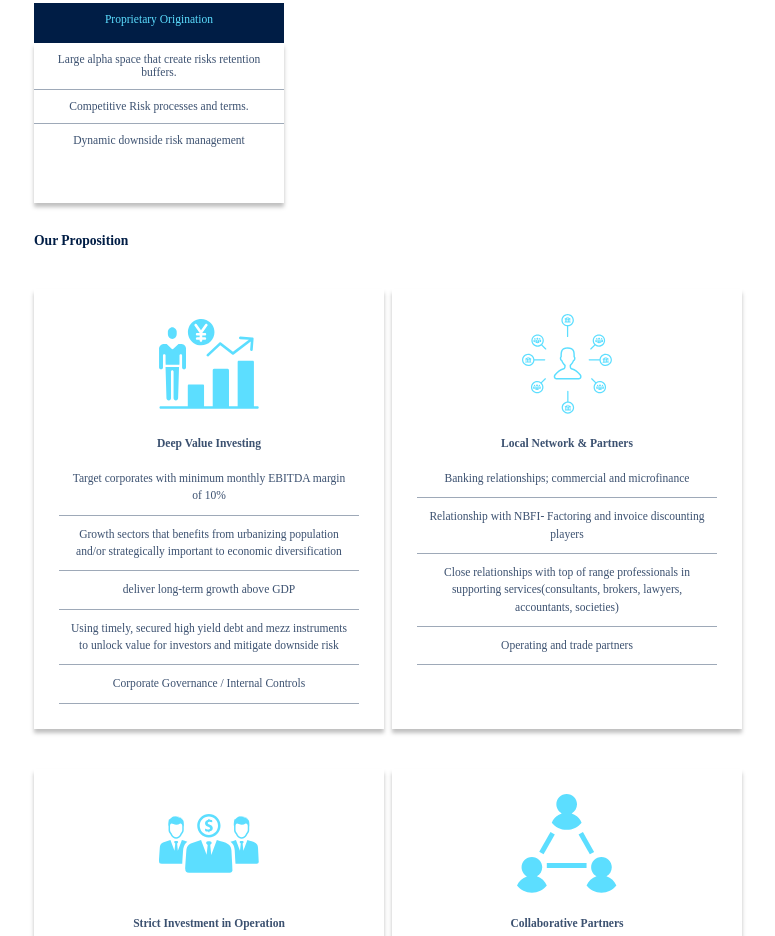
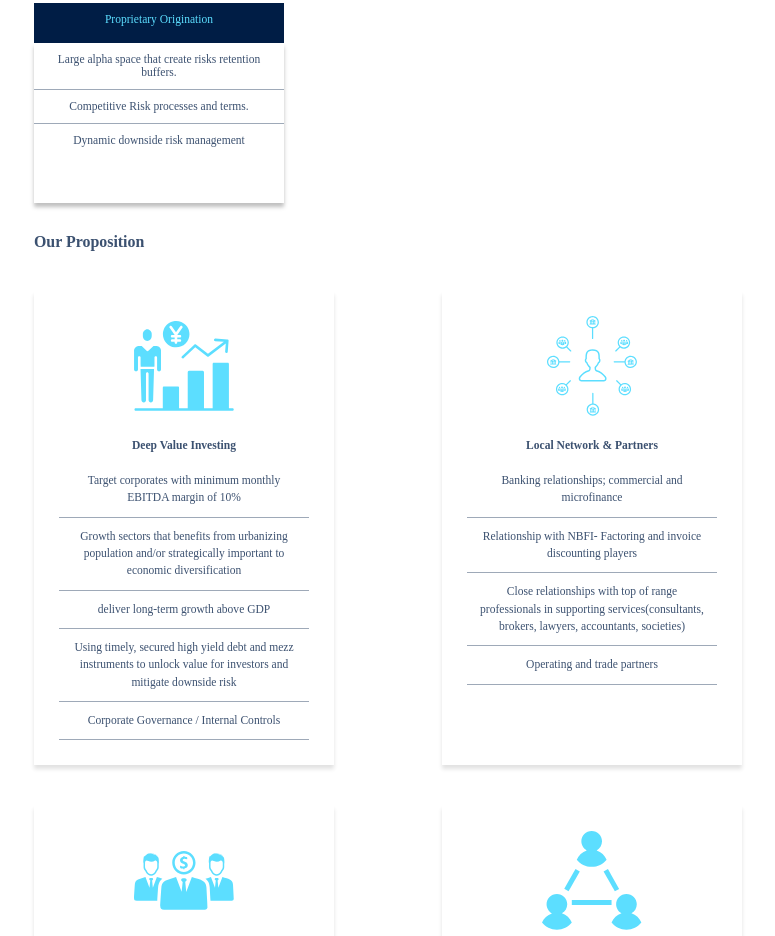
Before and after one commit to beehaj/STHENIC, a plain HTML site: page SSDF1.html in a window 1280 px wide. Shown: the part 963-1899 px from the top of the page, without its empty margins (252-1027 px from the left). Drawn offline with nearby package versions, Linux system fonts and the light colour scheme.

Commit message:
17th march crosscheck update

```diff
--- a/SSDF1.html
+++ b/SSDF1.html
@@ -103,7 +103,7 @@
                                         </div>
                                     </div>
                     <!-- second part -->
-                        <h4>Our Proposition</h4>
+                        <h3>Our Proposition</h3>
                         <div class="proposition-table-container">
                             <div class="proposition-table">
                                 <div class="proposition-icon">
--- a/css/inner-pages.css
+++ b/css/inner-pages.css
@@ -265,10 +265,10 @@ table {
     display: flex;
     flex-direction: column;
     text-align: center;
-    width: 350px;
+    width: 300px;
     margin-bottom: 40px;
     padding: 25px;
-    box-shadow: 0px 4px 4px rgba(0, 0, 0, 0.25);
+    box-shadow: 0px 4px 4px rgba(0, 0, 0, 0.119);
     font-size: 0.85em;
 }
 
@@ -290,9 +290,6 @@ table {
     border-top: 0.3px solid rgba(0, 29, 69, 0.379);
 } */
 
-.proposition-icon{
-
-}
 .proposition-icon img {
     width: 100px;
     height: 100px;
```
